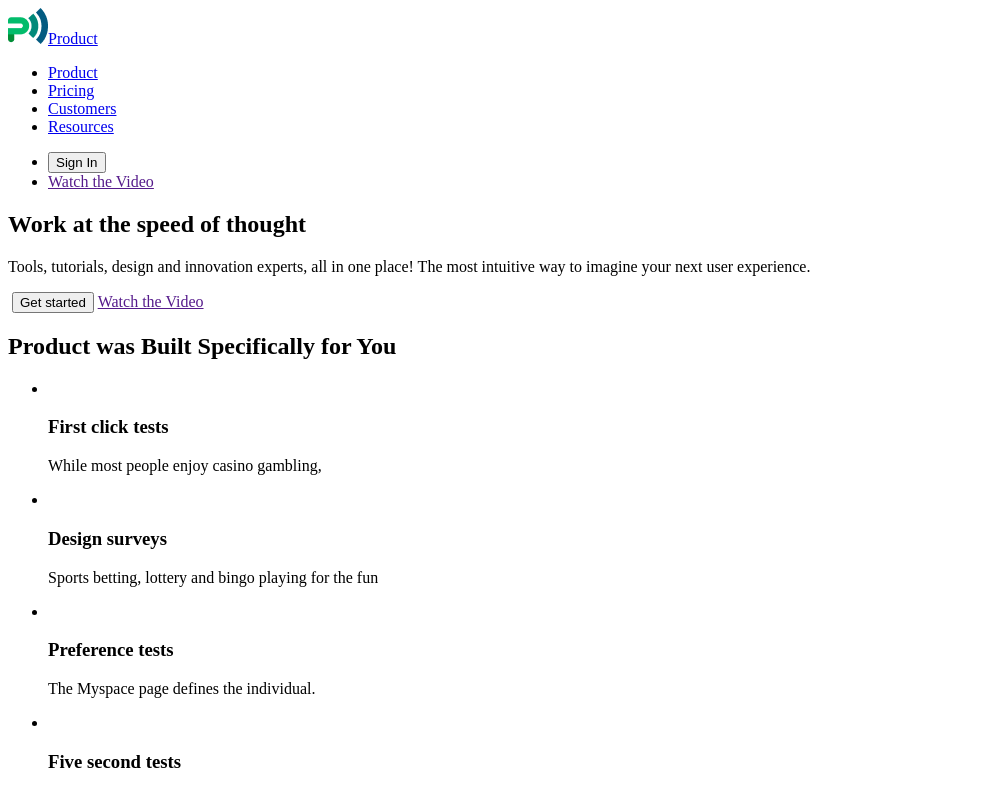
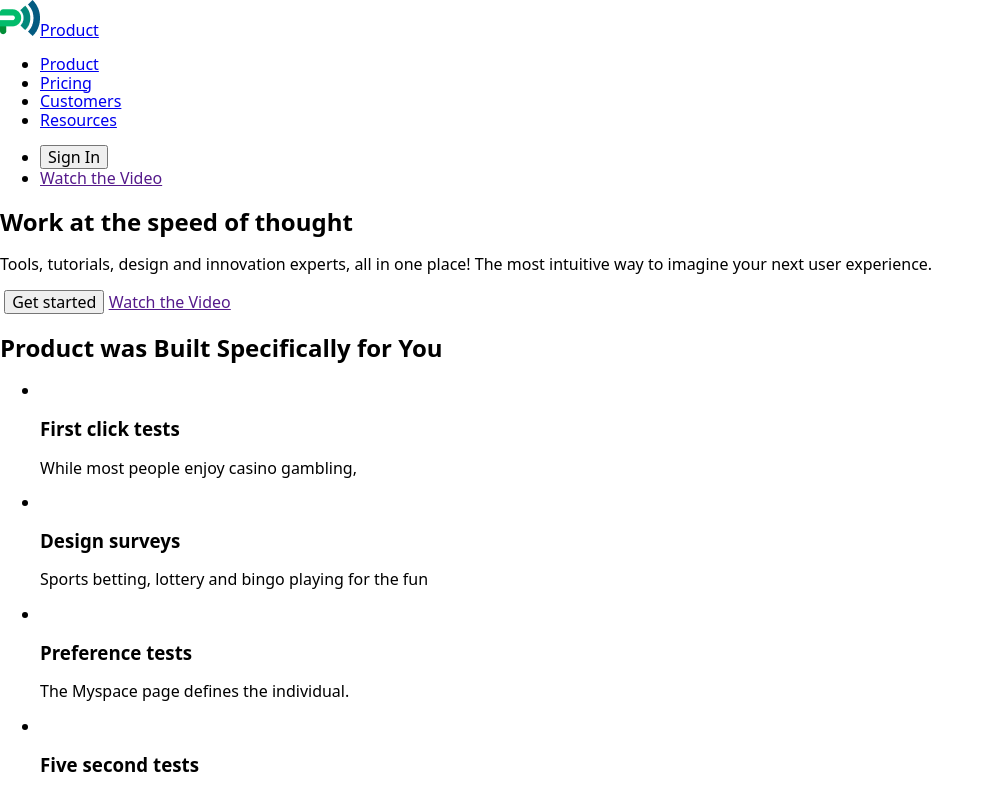
Before and after one commit to MaximRahimkhanov/blended-119-8-9, a plain HTML site: page index.html in a window 1280 px wide. Shown: the top 788 px of the page, without its empty margins (0-994 px from the left). Drawn offline with nearby package versions, Linux system fonts and the light colour scheme.

Commit message:
add var colors ang global

```diff
--- a/css/styles.css
+++ b/css/styles.css
@@ -0,0 +1,51 @@
+/* #region Global */
+
+body {
+  font-family: "Roboto", sans-serif;
+  font-size: 16px;
+  line-height: 1.5;
+  color: #2e2f42;
+  background-color: #ffffff;
+}
+h1,
+h2,
+h3,
+h4,
+h5,
+h6,
+p {
+  margin: 0;
+  font-weight: inherit;
+}
+ul,
+ol {
+  list-style: none;
+  margin: 0;
+  padding: 0;
+}
+img {
+  display: block;
+  max-width: 100%;
+  height: auto;
+}
+a {
+  text-decoration: none;
+  color: inherit;
+}
+/* #endregion Global*/
+
+/* #region variation colors */
+:root {
+  --main-color: #02897a;
+  --accent-color: #4d8dff;
+  --background-color: #740a76;
+  --text-color: #22343d;
+  --hover-color: #ffffff;
+
+  --grey1: #1f2e35;
+  --grey2: #30444e;
+  --grey3: #475e69;
+  --grey4: #e4e9f3;
+}
+
+/* #endregion variation colors*/
--- a/index.html
+++ b/index.html
@@ -4,6 +4,11 @@
   <head>
     <meta charset="UTF-8" />
     <meta name="viewport" content="width=device-width, initial-scale=1.0" />
+    <link
+      rel="stylesheet"
+      href="https://cdnjs.cloudflare.com/ajax/libs/modern-normalize/3.0.1/modern-normalize.min.css"
+    />
+
     <title>Bussiness promotion</title>
   </head>
   <!-- #endregion head-->
```
